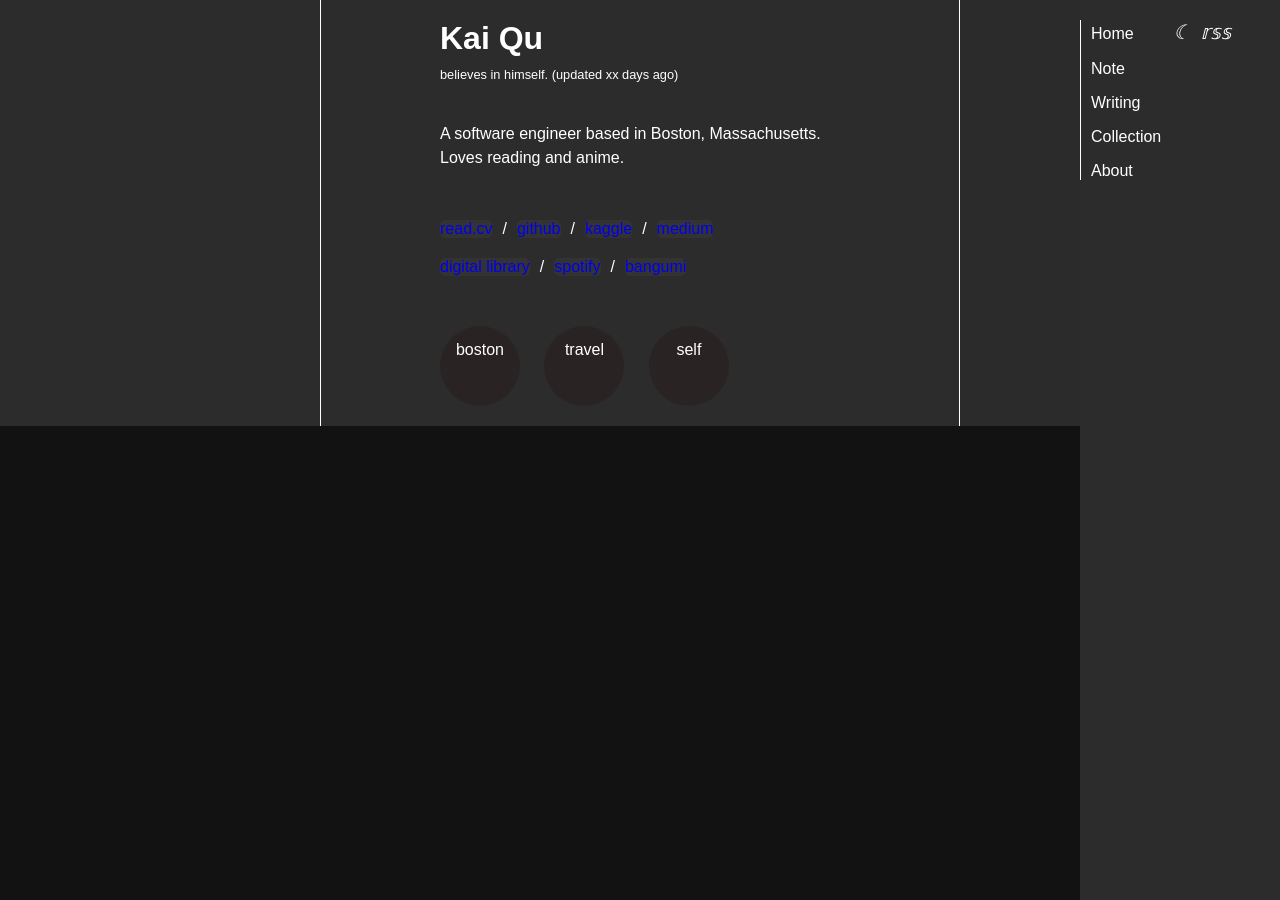
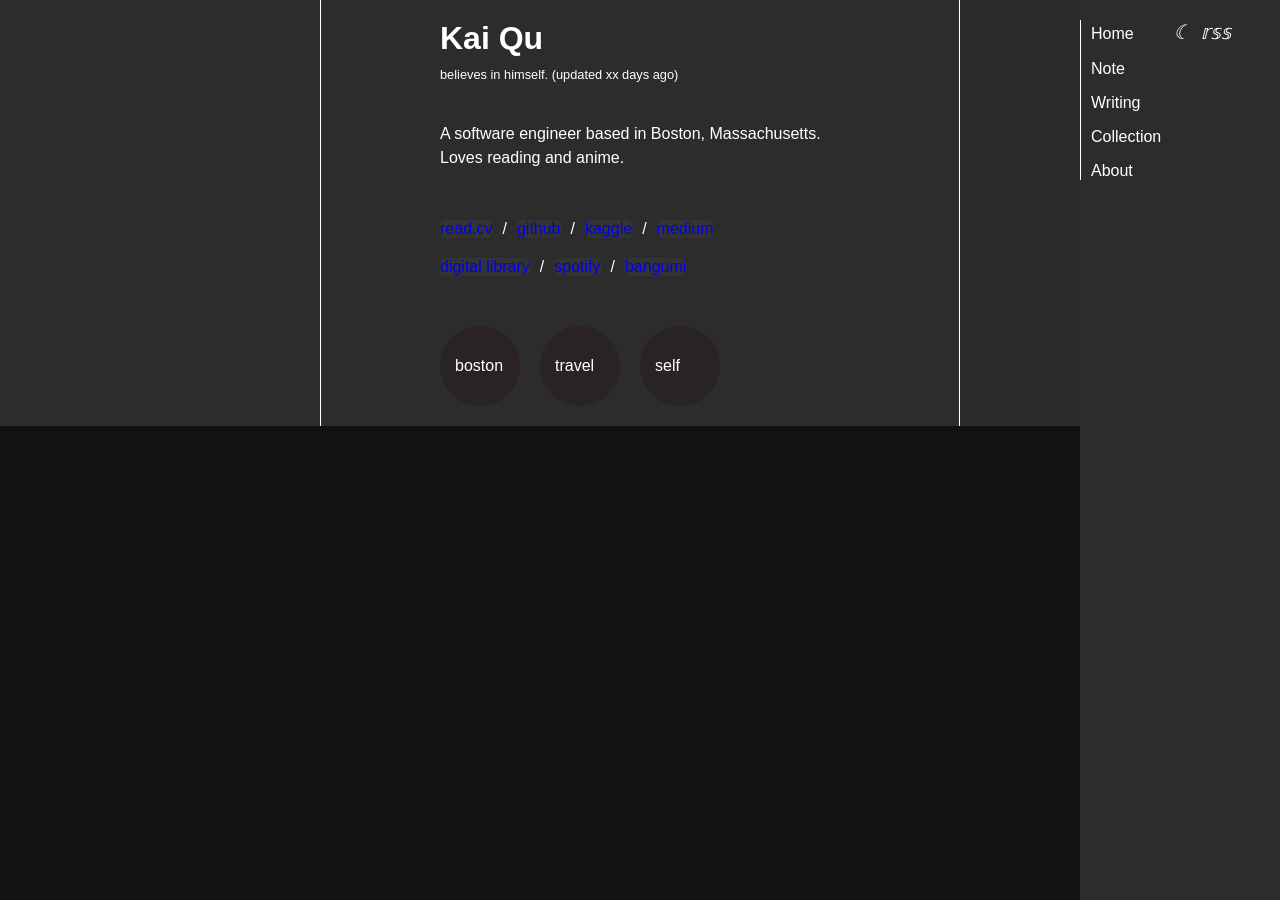
Before and after one commit to faithk7/faithk7.github.io, a Jekyll site: the page built from index.html, in a window 1280 px wide. Built offline with Jekyll 4.4.1, drawn with Linux system fonts in a browser that asks for light colours.

Commit message:
r: modify the moment items to be left-aligned

```diff
--- a/assets/index.css
+++ b/assets/index.css
@@ -48,11 +48,14 @@
     /* display: flex;
     justify-content: center;
     gap: 20px; */
+    display: flex;
     margin-top: 30px;
+    justify-content: left;
+    gap: auto;
 }
 
 .o-moment-item {
-    display: inline-block;
+    display: flex;
     background-color: #25020233;
     width: 50px;
     height: 50px;
```
